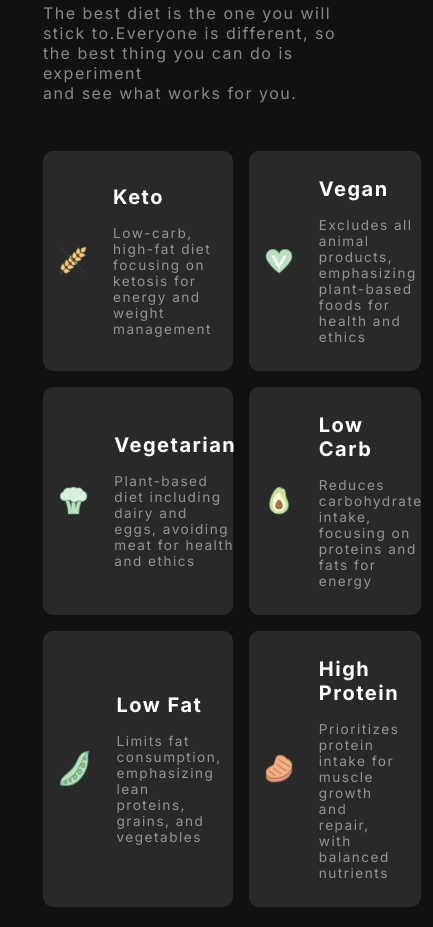
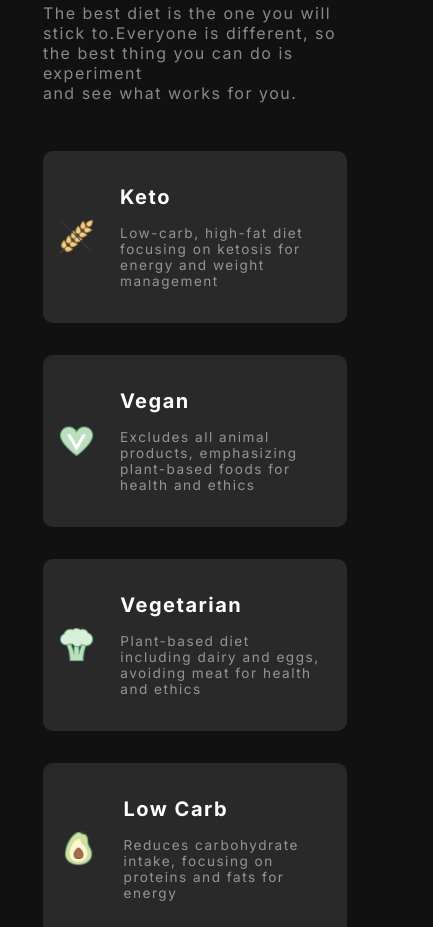
Before and after one commit to shahinanishi/responsive-website, a plain HTML site: page index.html in a window 390 px wide. Shown: the part 5611-6538 px from the top of the page, 433 px wide, since content can reach past the window. Drawn offline with Linux system fonts and the light colour scheme; files whose address does not match are found by name.

Commit message:
changed columns

```diff
--- a/styles/style.css
+++ b/styles/style.css
@@ -879,7 +879,11 @@ a{
     }
 
     .diet-container {
-        gap: 1rem;
+        display: grid;
+        grid-template-columns: repeat(1, 1fr);
+        gap: 2rem;
+        max-width: 100%;
+        margin: 0;
     }
 
     .diet-card {
@@ -891,8 +895,8 @@ a{
     }
 
     .diet-card img {
-        width: 20%;
-        height: 15%;
+        width: 40%;
+        height: 25%;
     }
     .diet-info {
         padding: 10px;
```
